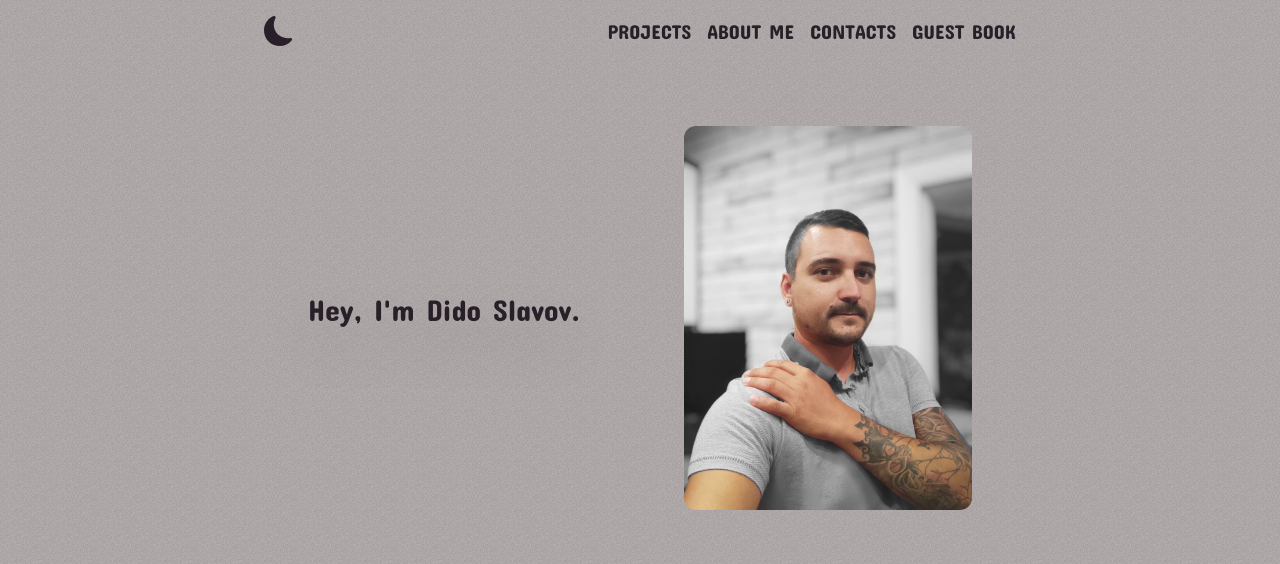
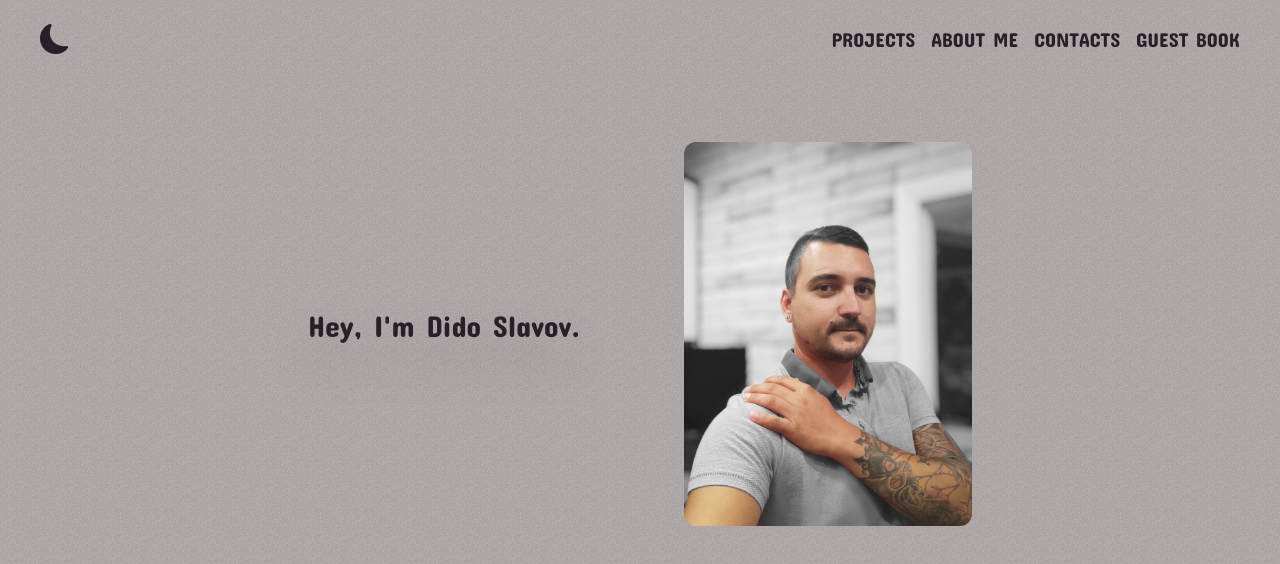
Before and after one commit to didoslavov/My-Portfolio, a Next.js app: page / in a window 1280 px wide. Shown: the top 564 px of the page. Built offline with nearby package versions, Linux system fonts and the light colour scheme.

Commit message:
fix styles

```diff
--- a/app/Components/Header/Header.tsx
+++ b/app/Components/Header/Header.tsx
@@ -21,7 +21,7 @@ const Header = () => {
     };
 
     return (
-        <header className="py-4 px-2 flex justify-between items-center relative w-[60%] m-auto mb-8">
+        <header className="py-6 px-10 flex justify-between items-center relative m-auto mb-8">
             <ThemeButton isMobileMenuOpen={isMobileMenuOpen} isDarkMode={isDarkMode} toggleTheme={toggleTheme} />
             {!isMobileMenuOpen && <MobileImage isMobileMenuOpen={isMobileMenuOpen} />}
             {!isMobileMenuOpen && <MobileButton toggleMobileMenu={toggleMobile} isMobileMenuOpen={isMobileMenuOpen} />}
```
